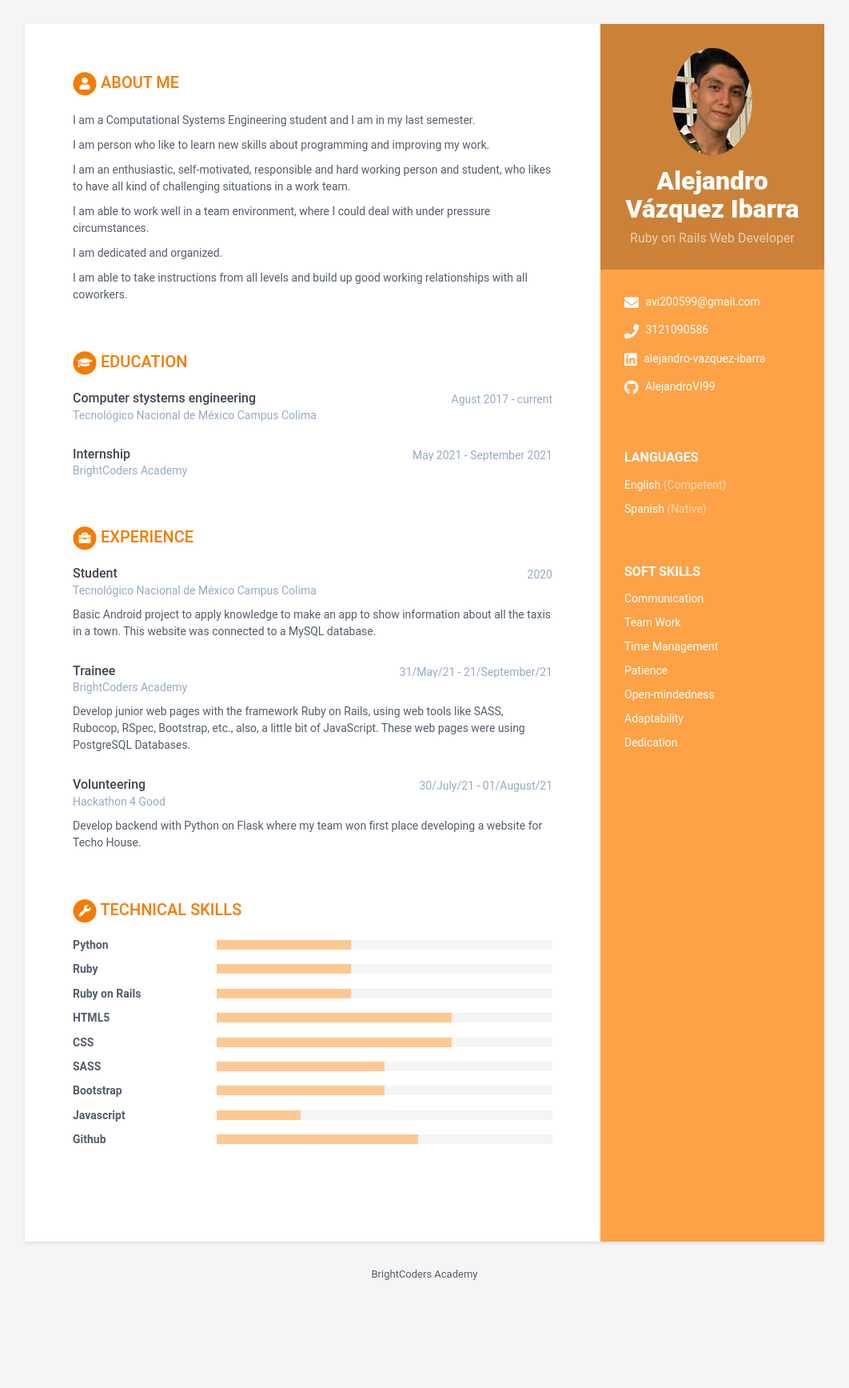
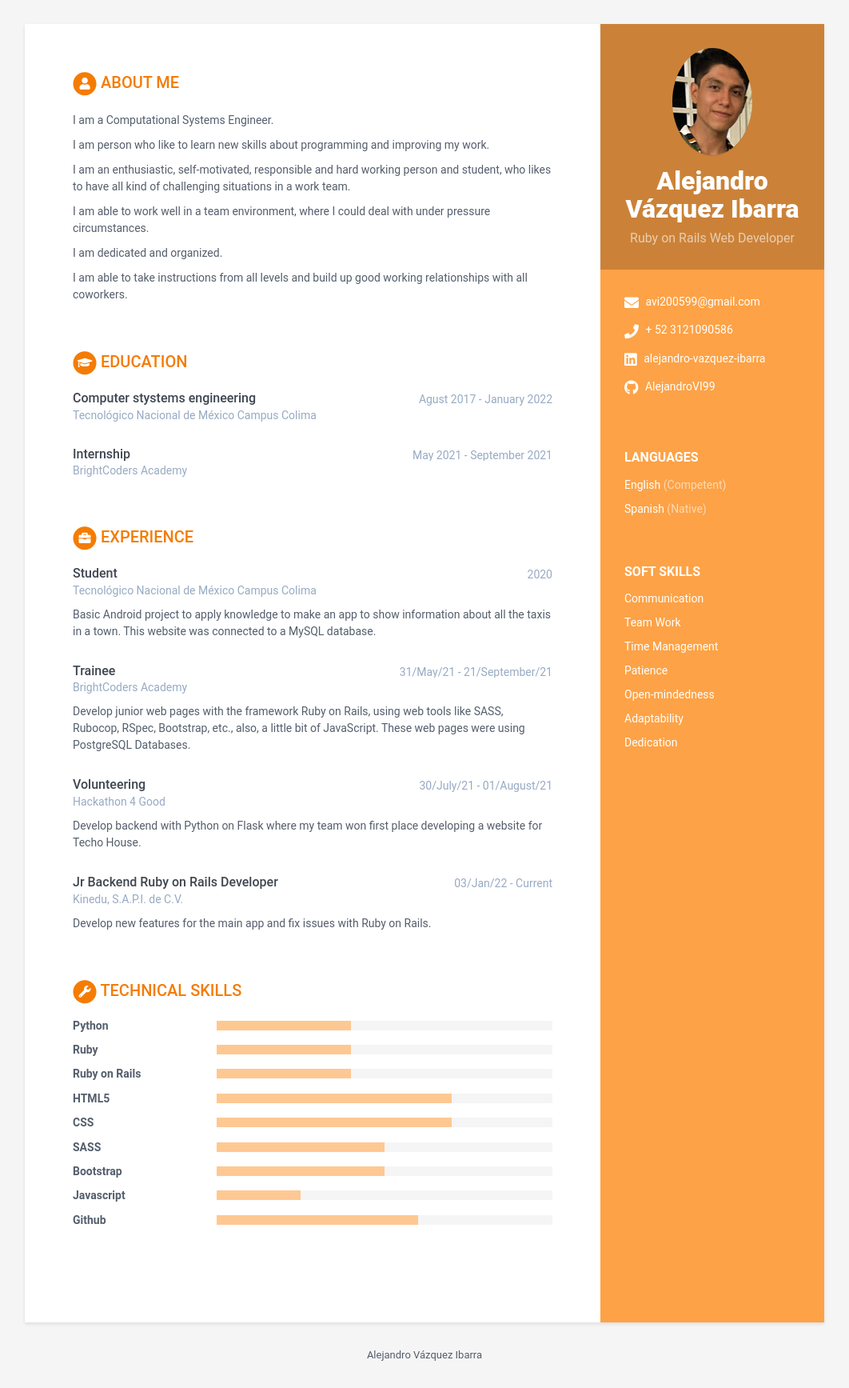
Before and after one commit to AlejandroVI99/Alejandro-Vazquez-Ibarra, a Jekyll site: the page built from index.html, in a window 1280 px wide. Shown: the whole page at 80% size, without its empty margins (109-1171 px from the left). Built offline with Jekyll 4.4.1, drawn with Linux system fonts in a browser that asks for light colours; before the commit the page ends 1634 px from its top, so only the background shows below that.

Commit message:
Update data.yml

```diff
--- a/_data/data.yml
+++ b/_data/data.yml
@@ -13,7 +13,7 @@ sidebar:
 
   # Actualiza tus datos de contacto
   email: avi200599@gmail.com
-  phone: 3121090586
+  phone: + 52 3121090586
   website: # No agregar http://
   linkedin: alejandro-vazquez-ibarra
   github: AlejandroVI99
@@ -59,7 +59,7 @@ sidebar:
 career-profile:
   title: About Me # NO MODIFICAR
   summary: |
-    I am a Computational Systems Engineering student and I am in my last semester.
+    I am a Computational Systems Engineer.
 
     I am person who like to learn new skills about programming and improving my work.
 
@@ -76,7 +76,7 @@ career-profile:
 educationcomplete:
   - degree: Computer stystems engineering
     university: Tecnológico Nacional de México Campus Colima
-    time: Agust 2017 - current
+    time: Agust 2017 - January 2022
     details: |
 
   - degree: Internship
@@ -110,6 +110,12 @@ experiences:
     details: |
       Develop backend with Python on Flask where my team won first place
       developing a website for Techo House.
+
+  - role: Jr Backend Ruby on Rails Developer
+    time: 03/Jan/22 - Current
+    company: Kinedu, S.A.P.I. de C.V.
+    details: |
+      Develop new features for the main app and fix issues with Ruby on Rails.
 
 # Registra aquí tus habilidades técnicas, para level utiliza:
 # 20% para Novice
@@ -150,4 +156,4 @@ skills:
 
 # NO MODIFICAR
 footer: >
-  BrightCoders Academy
+  Alejandro Vázquez Ibarra
```
